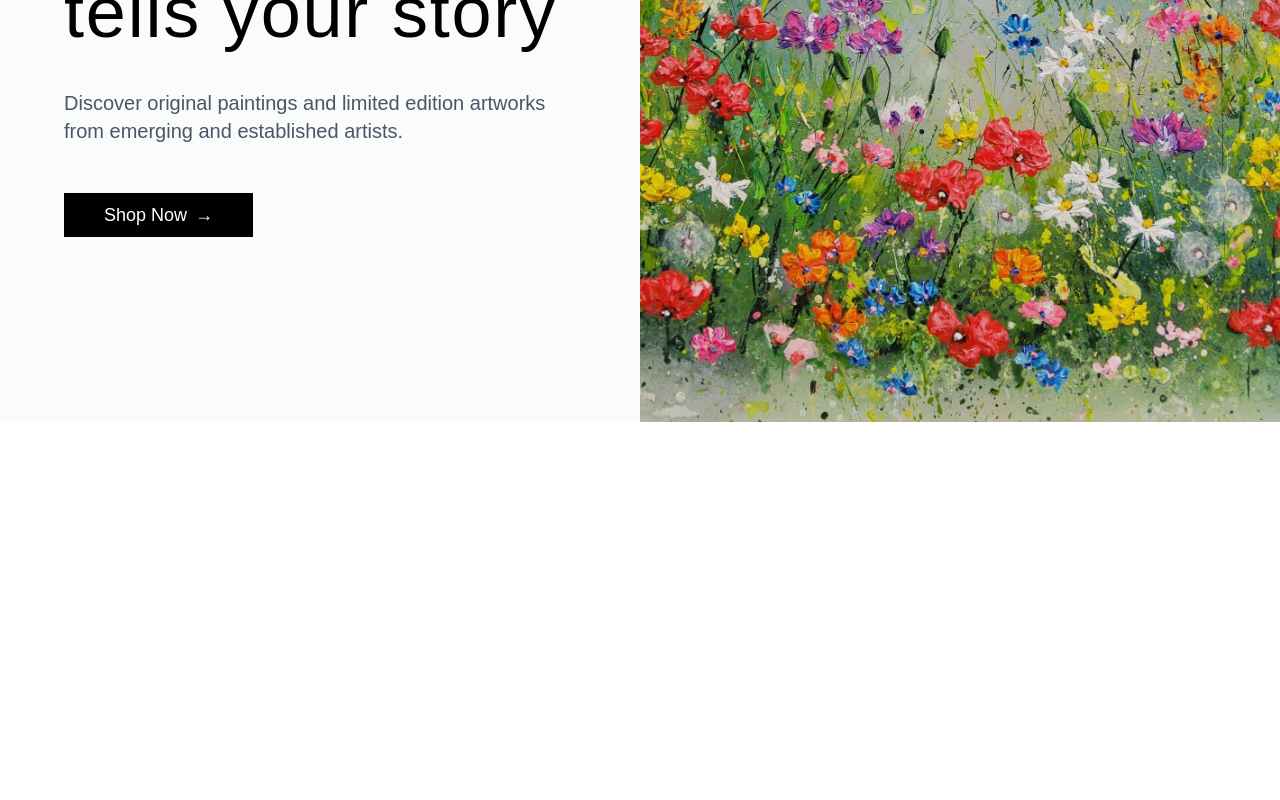
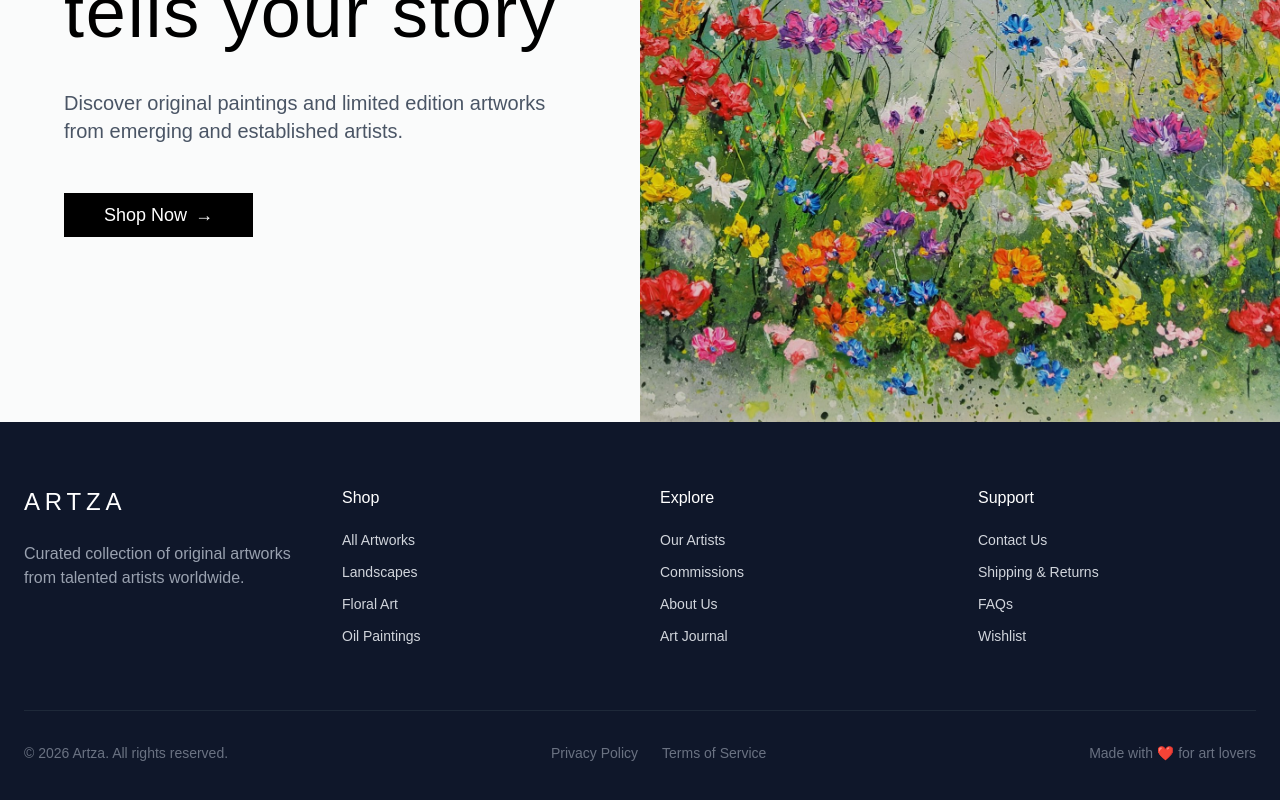
Before and after one commit to afrinbhuiyan/artza, a Next.js app: page / in a window 1280 px wide. Shown: the part 458-1258 px from the top of the page. Before the commit the page ends 880 px from the top, so only its background shows below. Built offline with nearby package versions, Linux system fonts and the light colour scheme.

Commit message:
feat: add footer component

```diff
--- /dev/null
+++ b/app/components/Footer.tsx
@@ -0,0 +1,73 @@
+import Link from 'next/link';
+import React from 'react';
+
+export default function Footer() {
+  return (
+    <footer className="bg-[#0f172a] text-gray-300 py-16">
+      <div className="container mx-auto px-6">
+
+        <div className="grid grid-cols-2 md:grid-cols-4 gap-10">
+
+          {/* Column 1 - Brand */}
+          <div>
+            <div className="text-white text-2xl font-light tracking-[0.2em] mb-6">
+              ARTZA
+            </div>
+            <p className="text-gray-400 max-w-xs">
+              Curated collection of original artworks from talented artists worldwide.
+            </p>
+          </div>
+
+          {/* Column 2 - Shop */}
+          <div>
+            <h3 className="text-white font-medium mb-5">Shop</h3>
+            <ul className="space-y-3 text-sm">
+              <li><Link href="/shop" className="hover:text-white transition-colors">All Artworks</Link></li>
+              <li><Link href="/shop?subject=landscape" className="hover:text-white transition-colors">Landscapes</Link></li>
+              <li><Link href="/shop?subject=floral" className="hover:text-white transition-colors">Floral Art</Link></li>
+              <li><Link href="/shop?medium=oil-paintings" className="hover:text-white transition-colors">Oil Paintings</Link></li>
+            </ul>
+          </div>
+
+          {/* Column 3 - Explore */}
+          <div>
+            <h3 className="text-white font-medium mb-5">Explore</h3>
+            <ul className="space-y-3 text-sm">
+              <li><Link href="/artists" className="hover:text-white transition-colors">Our Artists</Link></li>
+              <li><Link href="/commissions" className="hover:text-white transition-colors">Commissions</Link></li>
+              <li><Link href="/about" className="hover:text-white transition-colors">About Us</Link></li>
+              <li><Link href="/journal" className="hover:text-white transition-colors">Art Journal</Link></li>
+            </ul>
+          </div>
+
+          {/* Column 4 - Support */}
+          <div>
+            <h3 className="text-white font-medium mb-5">Support</h3>
+            <ul className="space-y-3 text-sm">
+              <li><Link href="/contact" className="hover:text-white transition-colors">Contact Us</Link></li>
+              <li><Link href="/shipping" className="hover:text-white transition-colors">Shipping & Returns</Link></li>
+              <li><Link href="/faq" className="hover:text-white transition-colors">FAQs</Link></li>
+              <li><Link href="/wishlist" className="hover:text-white transition-colors">Wishlist</Link></li>
+            </ul>
+          </div>
+
+        </div>
+
+        {/* Bottom Bar */}
+        <div className="border-t border-gray-800 mt-16 pt-8 flex flex-col md:flex-row justify-between items-center text-sm text-gray-500">
+          <p>© 2026 Artza. All rights reserved.</p>
+
+          <div className="flex gap-6 mt-4 md:mt-0">
+            <Link href="/privacy" className="hover:text-gray-300 transition-colors">Privacy Policy</Link>
+            <Link href="/terms" className="hover:text-gray-300 transition-colors">Terms of Service</Link>
+          </div>
+
+          <div className="mt-4 md:mt-0">
+            Made with ❤️ for art lovers
+          </div>
+        </div>
+
+      </div>
+    </footer>
+  );
+}
--- a/app/page.tsx
+++ b/app/page.tsx
@@ -1,4 +1,5 @@
 import Banner from "./components/Banner";
+import Footer from "./components/Footer";
 import Navbar from "./components/Navbar";
 
 
@@ -7,6 +8,7 @@ export default function Home() {
     <div>
     <Navbar/>
     <Banner />
+    <Footer />
     </div>
   );
 }
```
